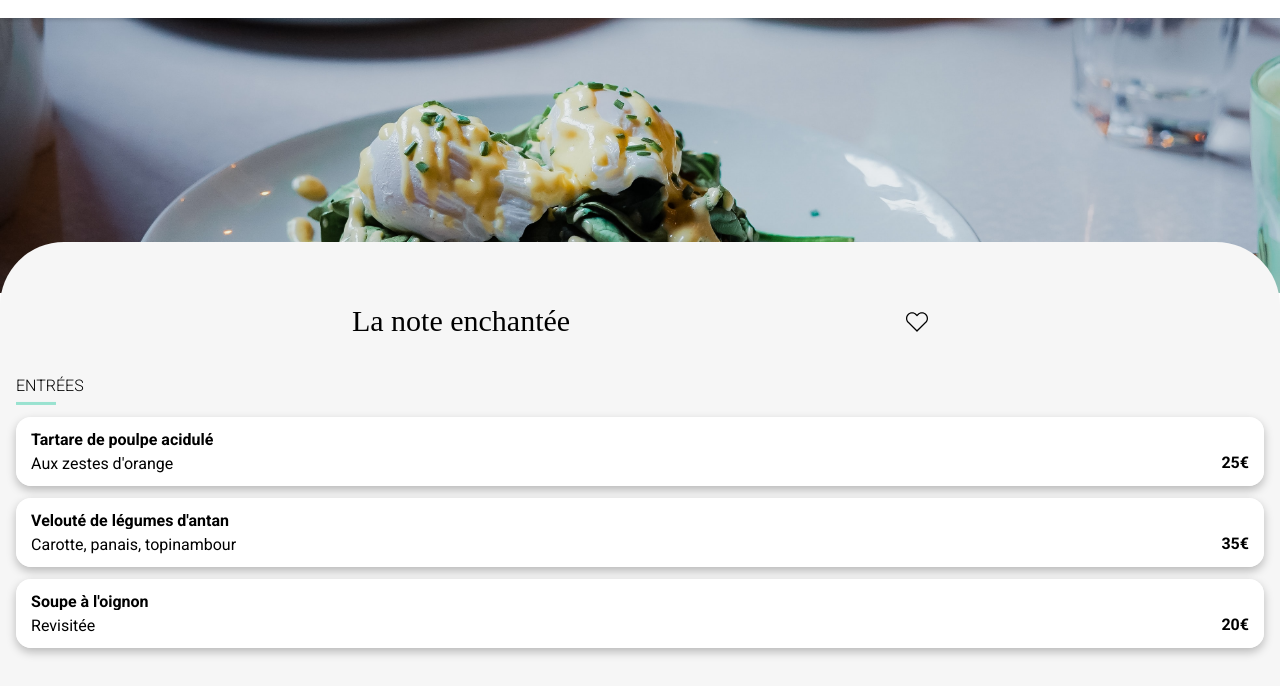
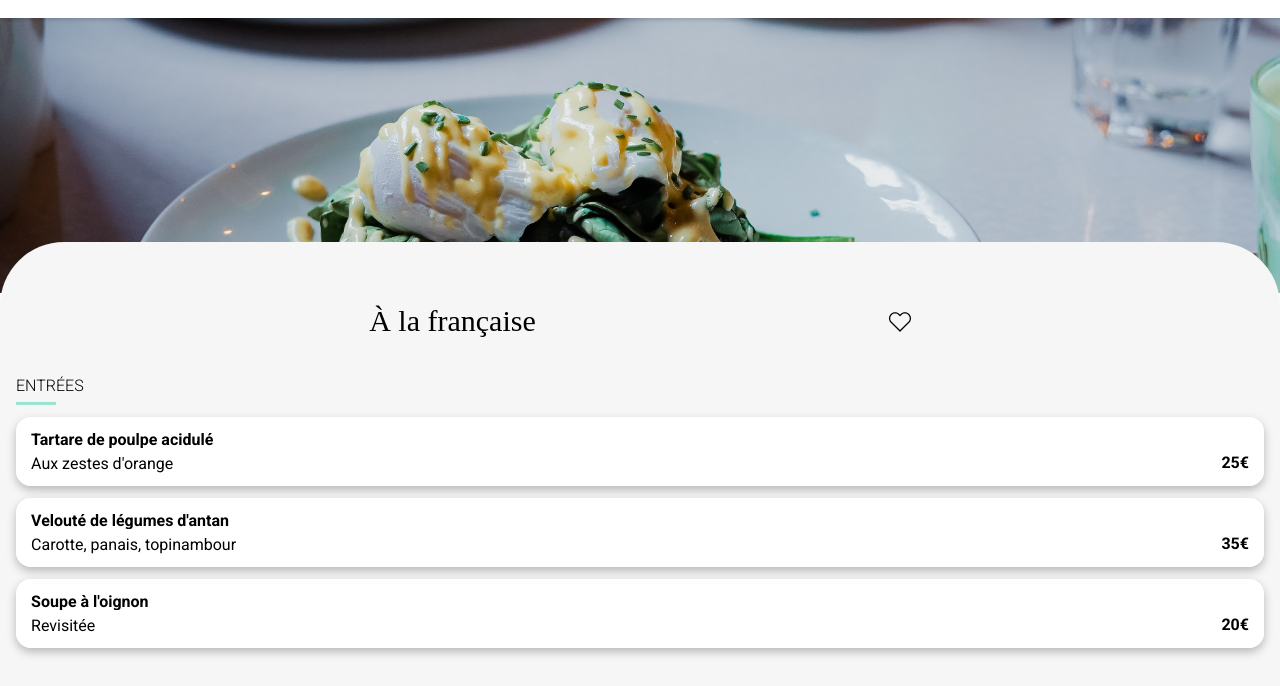
Before and after one commit to VenlaineBenjamin/projet-4-oc-Ohmyfood-, a website: page restaurants/a-la-française.html in a window 1280 px wide. Shown: the part 95-781 px from the top of the page. Drawn offline with Linux system fonts and the light colour scheme; a web font is replaced by a local one.

Commit message:
fix name menu

```diff
--- a/restaurants/a-la-française.html
+++ b/restaurants/a-la-française.html
@@ -32,7 +32,7 @@
             <section class="bg-image-francais"></section>
             <section class="menu">
                 <h5 class="menu__title">
-                    La note enchantée
+                    À la française
                     <input type="checkbox" id="myCheckbox-francais" />
                     <label for="myCheckbox-francais"></label>
                 </h5>
```
Also changed, not shown: restaurants/delice-sens.html (+1 -1 lines).
